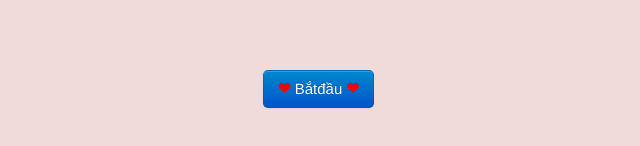
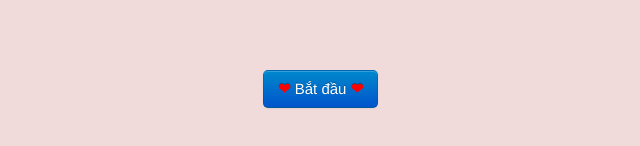
Before and after one commit to longdvph29867/longlovehue, a plain HTML site: page index.html in a window 1280 px wide. Shown: the part 280-426 px from the top of the page, 297-937 px from the left. Drawn offline with nearby package versions, Linux system fonts and the light colour scheme; some packages are replaced by stand-ins of ours.

Commit message:
Update index.html

```diff
--- a/index.html
+++ b/index.html
@@ -10,7 +10,7 @@
         <script type="text/javascript" src="https://maps.googleapis.com/maps/api/js?key=AIzaSyDVwtjIUmIdX-GInth2K3C0D59PZ2Qoz3Q&sensor=false"></script>
     </head>
     <body>
-        <button id="start_btn" class="btn btn-primary btn-large centered"> <strong>❤</strong> Bắtđầu <strong>❤</strong></button>
+        <button id="start_btn" class="btn btn-primary btn-large centered"> <strong>❤</strong> Bắt đầu <strong>❤</strong></button>
         <div id="map_canvas" style="width:100%; height:100%;"></div>
         <div id="curtain"></div>
         <div id="end_text" class="centered" style="margin-left: -250px">Anh <strong>❤</strong> Chị, Long Love Huệ <br> Anh Nhớ Chị nhiều Lắm🥰🥰🥰</div>
```
